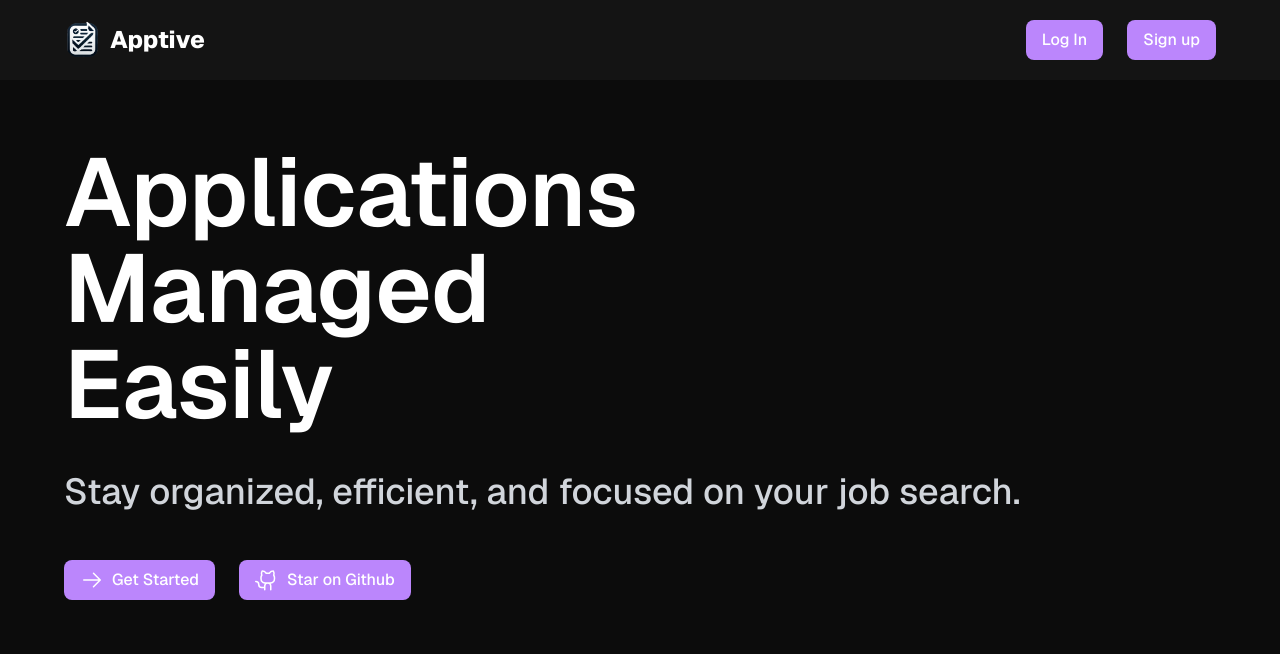
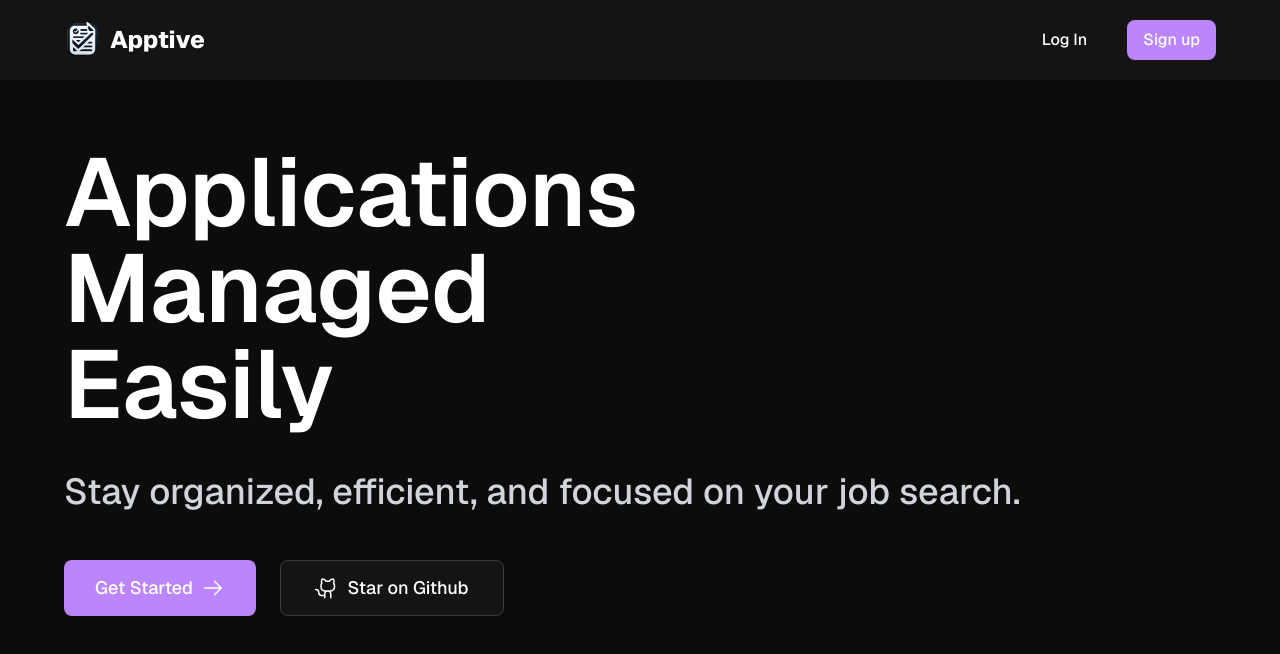
Before and after one commit to krishabbashyal/Apptive, a Next.js app in the folder client/: page / in a window 1280 px wide. Shown: the top 654 px of the page. Built offline with nearby package versions, Linux system fonts and the light colour scheme.

Commit message:
Added more customization options for the custom buttons

```diff
--- a/client/src/components/UserInterface/CustomButton.tsx
+++ b/client/src/components/UserInterface/CustomButton.tsx
@@ -3,23 +3,29 @@ import { IconProps } from '@phosphor-icons/react'
 
 interface CustomButtonProps {
   label: string
+  customClasses?: string
   onClick?: () => void
   icon?: React.ComponentType<IconProps>
+  iconSide?: 'left' | 'right'
+  textClasses?: string
 }
 
 const CustomButton = ({
   label,
+  customClasses,
+  textClasses,
   icon: Icon,
+  iconSide = 'left',
   onClick
 }: CustomButtonProps) => {
   return (
     <button
-      className='h-10 px-4 bg-accent rounded-lg text-white'
+      className={`h-10 px-4 rounded-lg hover:bg-opacity-80 text-white ${customClasses}`}
       onClick={onClick}
     >
-      <div className='flex flex-row items-center gap-x-2'>
+      <div className={`flex flex-row items-center justify-center gap-x-2 ${iconSide === 'right' && 'flex-row-reverse'}`}>
         {Icon && <Icon size={24} />}
-        <p className='font-medium'>{label}</p>
+        <p className={`font-medium ${textClasses}`}>{label}</p>
       </div>
     </button>
   )
```
